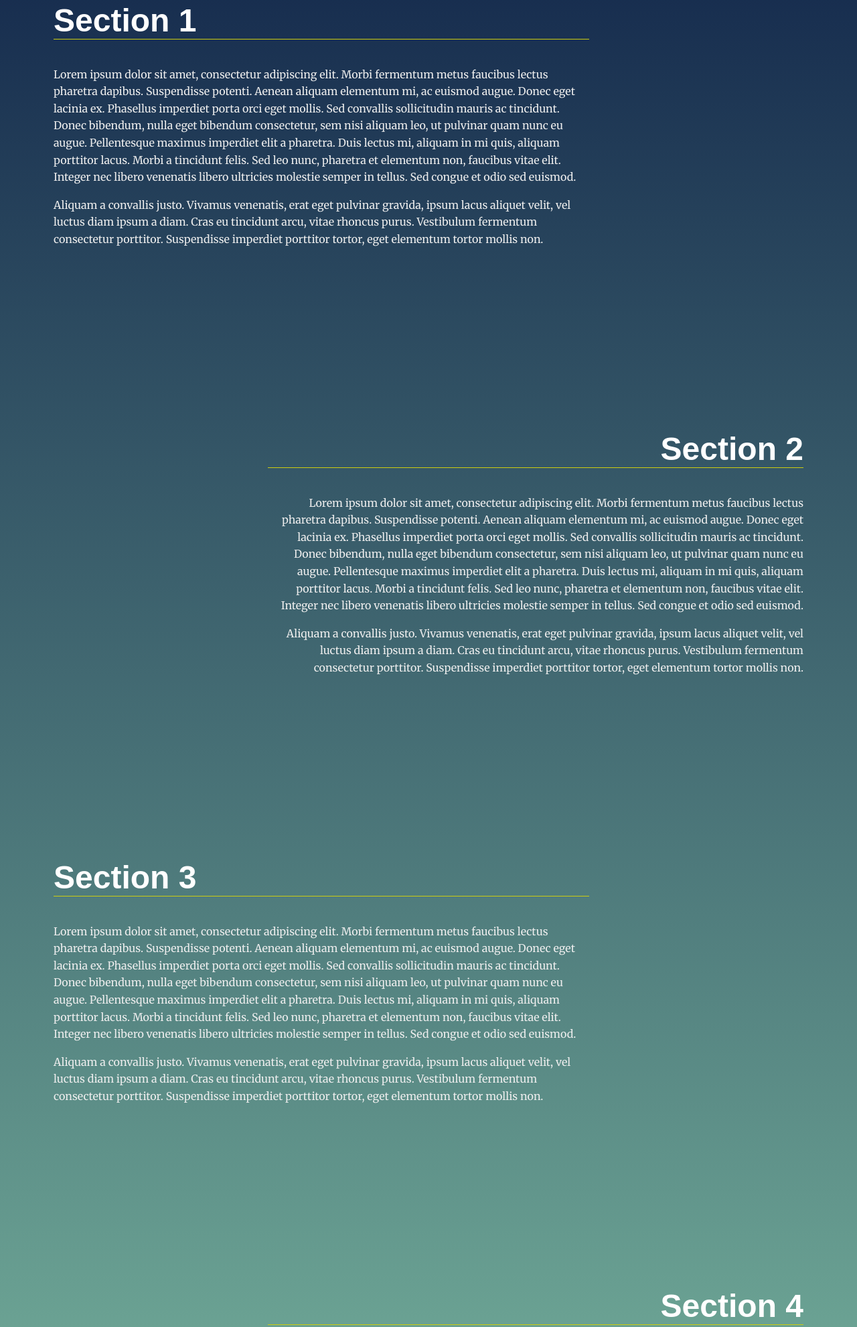
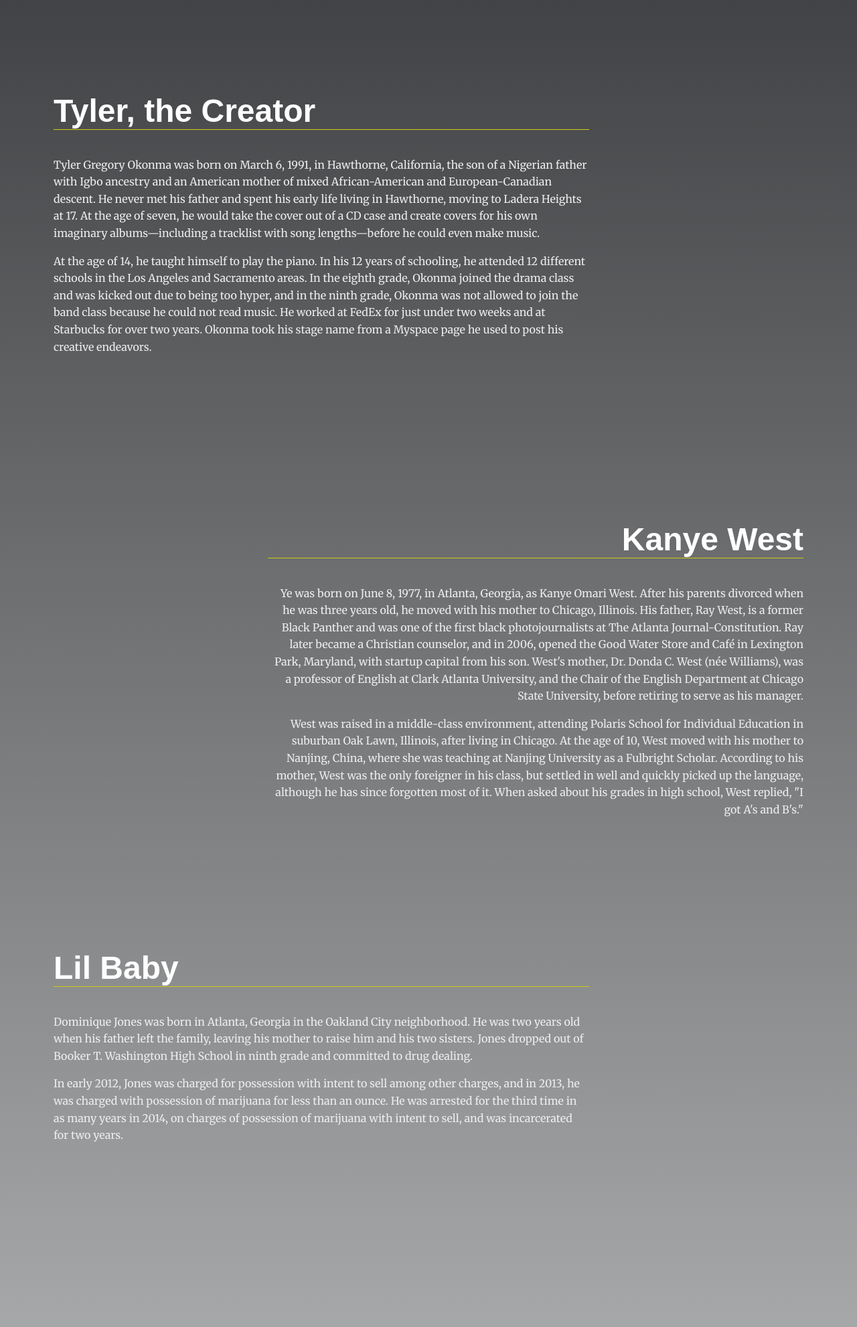
Before and after one commit to Kareemss/ud-landin-page, a plain HTML site: page index.html in a window 1280 px wide. Shown: the part 572-2554 px from the top of the page at 67% size. Drawn offline with nearby package versions, Linux system fonts and the light colour scheme.

Commit message:
modified page content

```diff
--- a/css/styles.css
+++ b/css/styles.css
@@ -10,9 +10,19 @@
 
 
 /* ---- Base Rules ---- */
+/*  */
+.hide {
+    display: none;
+}
+button {
+    position: fixed;
+    top: 90%;
+    left: 50;
+
+}
 body {
-    background: rgb(136,203,171);
-    background: linear-gradient(0deg, rgba(136,203,171,1) 0%, rgba(0,13,60,1) 100%);
+    background: rgb(111, 119, 115);
+    background: linear-gradient(0deg, rgb(211, 212, 212) 0%, rgb(37, 38, 41) 100%);
     margin: 0;
     font-family: 'Merriweather', serif;
     color: #fff;
@@ -88,6 +98,12 @@ section {
     transition: ease 0.3s all;
 }
 
+.liActive {
+    background: rgb(173, 173, 173);
+    color: #fff;
+    transition: ease 0.3s all;
+}
+
 /* Header Styles */
 .page__header {
     background: #fff;
@@ -114,6 +130,7 @@ section {
 .landing__container {
     padding: 1em;
     text-align: left;
+
 }
 
 @media only screen and (min-width: 35em){
@@ -128,6 +145,10 @@ section:nth-of-type(even) .landing__container {
     margin-left: auto;
     text-align: right;
 }
+
+
+
+
 
 /* Background Circles */
 /* Note that background circles are created with psuedo elements before and after */
--- a/index.html
+++ b/index.html
@@ -8,6 +8,7 @@
   <!-- Load Google Fonts -->
   <link href="https://fonts.googleapis.com/css?family=Fira+Sans:900|Merriweather&display=swap" rel="stylesheet">  <!-- Load Styles -->
   <link href="css/styles.css" rel="stylesheet">
+  <link rel="stylesheet" href="https://fonts.googleapis.com/css2?family=Material+Symbols+Outlined:opsz,wght,FILL,GRAD@20..48,100..700,0..1,-50..200" />
 </head>
 <body>
   <!-- HTML Follows BEM naming conventions
@@ -20,44 +21,52 @@
   </header>
   <main>
     <header class="main__hero">
-      <h1>Landing Page </h1>
+      <h1>Early Lives of My Favorite Rappers</h1>
     </header>
     <!-- Each Section has an ID (used for the anchor) and
     a data attribute that will populate the li node.
     Adding more sections will automatically populate nav.
     The first section is set to active class by default -->
-    <section id="section1" data-nav="Section 1" class="active">
+    <section id="section1" data-nav="Tyler, the Creator" class="active">
       <div class="landing__container">
-        <h2>Section 1</h2>
-        <p>Lorem ipsum dolor sit amet, consectetur adipiscing elit. Morbi fermentum metus faucibus lectus pharetra dapibus. Suspendisse potenti. Aenean aliquam elementum mi, ac euismod augue. Donec eget lacinia ex. Phasellus imperdiet porta orci eget mollis. Sed convallis sollicitudin mauris ac tincidunt. Donec bibendum, nulla eget bibendum consectetur, sem nisi aliquam leo, ut pulvinar quam nunc eu augue. Pellentesque maximus imperdiet elit a pharetra. Duis lectus mi, aliquam in mi quis, aliquam porttitor lacus. Morbi a tincidunt felis. Sed leo nunc, pharetra et elementum non, faucibus vitae elit. Integer nec libero venenatis libero ultricies molestie semper in tellus. Sed congue et odio sed euismod.</p>
+        <h2>Tyler, the Creator</h2>
+        <p>Tyler Gregory Okonma was born on March 6, 1991, in Hawthorne, California, the son of a Nigerian father with Igbo ancestry and an American mother of mixed African-American and European-Canadian descent. He never met his father and spent his early life living in Hawthorne, moving to Ladera Heights at 17. At the age of seven, he would take the cover out of a CD case and create covers for his own imaginary albums—including a tracklist with song lengths—before he could even make music.</p>
 
-        <p>Aliquam a convallis justo. Vivamus venenatis, erat eget pulvinar gravida, ipsum lacus aliquet velit, vel luctus diam ipsum a diam. Cras eu tincidunt arcu, vitae rhoncus purus. Vestibulum fermentum consectetur porttitor. Suspendisse imperdiet porttitor tortor, eget elementum tortor mollis non.</p>
+        <p>At the age of 14, he taught himself to play the piano. In his 12 years of schooling, he attended 12 different schools in the Los Angeles and Sacramento areas. In the eighth grade, Okonma joined the drama class and was kicked out due to being too hyper, and in the ninth grade, Okonma was not allowed to join the band class because he could not read music. He worked at FedEx for just under two weeks and at Starbucks for over two years. Okonma took his stage name from a Myspace page he used to post his creative endeavors.</p>
+
+      </div>
+
+    </section>
+    <section id="section2" data-nav="Kanye West">
+      <div class="landing__container">
+        <h2>Kanye West</h2>
+        <p>Ye was born on June 8, 1977, in Atlanta, Georgia, as Kanye Omari West. After his parents divorced when he was three years old, he moved with his mother to Chicago, Illinois. His father, Ray West, is a former Black Panther and was one of the first black photojournalists at The Atlanta Journal-Constitution. Ray later became a Christian counselor, and in 2006, opened the Good Water Store and Café in Lexington Park, Maryland, with startup capital from his son. West's mother, Dr. Donda C. West (née Williams), was a professor of English at Clark Atlanta University, and the Chair of the English Department at Chicago State University, before retiring to serve as his manager.</p>
+
+        <p>West was raised in a middle-class environment, attending Polaris School for Individual Education in suburban Oak Lawn, Illinois, after living in Chicago. At the age of 10, West moved with his mother to Nanjing, China, where she was teaching at Nanjing University as a Fulbright Scholar. According to his mother, West was the only foreigner in his class, but settled in well and quickly picked up the language, although he has since forgotten most of it. When asked about his grades in high school, West replied, "I got A's and B's."</p>
+      </div>
+
+    </section>
+    <section id="section3" data-nav="Lil Baby">
+      <div class="landing__container">
+        <h2>Lil Baby</h2>
+        <p>Dominique Jones was born in Atlanta, Georgia in the Oakland City neighborhood. He was two years old when his father left the family, leaving his mother to raise him and his two sisters. Jones dropped out of Booker T. Washington High School in ninth grade and committed to drug dealing.</p>
+
+        <p>In early 2012, Jones was charged for possession with intent to sell among other charges, and in 2013, he was charged with possession of marijuana for less than an ounce. He was arrested for the third time in as many years in 2014, on charges of possession of marijuana with intent to sell, and was incarcerated for two years.</p>
       </div>
     </section>
-    <section id="section2" data-nav="Section 2">
+    <section id="section4" data-nav="Drake">
       <div class="landing__container">
-        <h2>Section 2</h2>
-        <p>Lorem ipsum dolor sit amet, consectetur adipiscing elit. Morbi fermentum metus faucibus lectus pharetra dapibus. Suspendisse potenti. Aenean aliquam elementum mi, ac euismod augue. Donec eget lacinia ex. Phasellus imperdiet porta orci eget mollis. Sed convallis sollicitudin mauris ac tincidunt. Donec bibendum, nulla eget bibendum consectetur, sem nisi aliquam leo, ut pulvinar quam nunc eu augue. Pellentesque maximus imperdiet elit a pharetra. Duis lectus mi, aliquam in mi quis, aliquam porttitor lacus. Morbi a tincidunt felis. Sed leo nunc, pharetra et elementum non, faucibus vitae elit. Integer nec libero venenatis libero ultricies molestie semper in tellus. Sed congue et odio sed euismod.</p>
+        <h2>Drake</h2>
+        <p>Aubrey Drake Graham was born on October 24, 1986 in Toronto, Ontario. His father, Dennis Graham, is African-American and a practicing Catholic from Memphis, Tennessee, who worked as a drummer, performing alongside country musician Jerry Lee Lewis. His mother, Sandra "Sandi" Graham (née Sher), is a Canadian, from an Ashkenazi Jewish family, who worked as an English teacher and florist. Dennis Graham performed at Club Bluenote in Toronto, where he met Sandra Sher, who was in attendance.Drake is a dual citizen of the United States and Canada, having American citizenship due to his American father. In his youth, he attended a Jewish day school, and became a bar mitzvah.</p>
 
-        <p>Aliquam a convallis justo. Vivamus venenatis, erat eget pulvinar gravida, ipsum lacus aliquet velit, vel luctus diam ipsum a diam. Cras eu tincidunt arcu, vitae rhoncus purus. Vestibulum fermentum consectetur porttitor. Suspendisse imperdiet porttitor tortor, eget elementum tortor mollis non.</p>
+        <p>Drake's parents divorced when he was five years old. After the divorce, he and his mother remained in Toronto; his father returned to Memphis, where he was incarcerated for a number of years on drug-related charges. Graham's limited finances and legal issues caused him to remain in the United States until Drake's early adulthood. Prior to his arrest, however, Graham would travel to Toronto and bring Drake to Memphis every summer. His father later collaborated with Canadian music group Arkells on the music video for a song titled "Drake's Dad". Graham claimed in an interview that Drake's assertions of him being an absent father were embellishments used to sell records, which Drake vehemently denies.</p>
+
       </div>
+
     </section>
-    <section id="section3" data-nav="Section 3">
-      <div class="landing__container">
-        <h2>Section 3</h2>
-        <p>Lorem ipsum dolor sit amet, consectetur adipiscing elit. Morbi fermentum metus faucibus lectus pharetra dapibus. Suspendisse potenti. Aenean aliquam elementum mi, ac euismod augue. Donec eget lacinia ex. Phasellus imperdiet porta orci eget mollis. Sed convallis sollicitudin mauris ac tincidunt. Donec bibendum, nulla eget bibendum consectetur, sem nisi aliquam leo, ut pulvinar quam nunc eu augue. Pellentesque maximus imperdiet elit a pharetra. Duis lectus mi, aliquam in mi quis, aliquam porttitor lacus. Morbi a tincidunt felis. Sed leo nunc, pharetra et elementum non, faucibus vitae elit. Integer nec libero venenatis libero ultricies molestie semper in tellus. Sed congue et odio sed euismod.</p>
-
-        <p>Aliquam a convallis justo. Vivamus venenatis, erat eget pulvinar gravida, ipsum lacus aliquet velit, vel luctus diam ipsum a diam. Cras eu tincidunt arcu, vitae rhoncus purus. Vestibulum fermentum consectetur porttitor. Suspendisse imperdiet porttitor tortor, eget elementum tortor mollis non.</p>
-      </div>
-    </section>
-    <section id="section4" data-nav="Section 4">
-      <div class="landing__container">
-        <h2>Section 4</h2>
-        <p>Lorem ipsum dolor sit amet, consectetur adipiscing elit. Morbi fermentum metus faucibus lectus pharetra dapibus. Suspendisse potenti. Aenean aliquam elementum mi, ac euismod augue. Donec eget lacinia ex. Phasellus imperdiet porta orci eget mollis. Sed convallis sollicitudin mauris ac tincidunt. Donec bibendum, nulla eget bibendum consectetur, sem nisi aliquam leo, ut pulvinar quam nunc eu augue. Pellentesque maximus imperdiet elit a pharetra. Duis lectus mi, aliquam in mi quis, aliquam porttitor lacus. Morbi a tincidunt felis. Sed leo nunc, pharetra et elementum non, faucibus vitae elit. Integer nec libero venenatis libero ultricies molestie semper in tellus. Sed congue et odio sed euismod.</p>
-
-        <p>Aliquam a convallis justo. Vivamus venenatis, erat eget pulvinar gravida, ipsum lacus aliquet velit, vel luctus diam ipsum a diam. Cras eu tincidunt arcu, vitae rhoncus purus. Vestibulum fermentum consectetur porttitor. Suspendisse imperdiet porttitor tortor, eget elementum tortor mollis non.</p>
-      </div>
-    </section>
+    <button class="hide"><span class="material-symbols-outlined">
+      keyboard_double_arrow_up
+      </span></button>
   </main>
   <footer class="page__footer">
     <p>&copy Udacity</p>
--- a/js/app.js
+++ b/js/app.js
@@ -27,6 +27,9 @@ const sections = document.querySelectorAll('section');
     // "Section 3", "Section 4"];
 const navList = document.querySelector('#navbar__list');
 
+
+const button = document.querySelector('button');
+
 /**
  * End Global Variables
  * Start Helper Functions
@@ -43,8 +46,9 @@ const navList = document.querySelector('#navbar__list');
 
 // build the nav
 function navPopulate() {
-    for (section of sections){
+    for (let section of sections){
         const newListItem = document.createElement('li');
+        // newListItem.setAttribute('id', (section.id + 'n'));
         newListItem.innerHTML = `<a class="menu__link" href="#${section.id}">${section.dataset.nav}</a>`;
         navList.appendChild(newListItem);
     }
@@ -52,8 +56,9 @@ function navPopulate() {
 
 // Add class 'active' to section when near top of viewport
 function activateSection() {
+    const listItems = document.querySelectorAll('li');
     let currentActive = '';
-    for (section of sections) {
+    for (let section of sections) {
         // const secTop = section.offsetTop
         const secHeight = section.clientHeight
         const secRelativeViewport = section.getBoundingClientRect().top
@@ -61,11 +66,18 @@ function activateSection() {
             currentActive = section.id;
         }
     }
-    for (section of sections) {
+    for (let section of sections) {
+        let index = section.id.slice(7)-1
         if (section.id===currentActive) {
             section.classList.add('active')
+
+            listItems[index].classList.add('liActive')
+            // listItem.classList.add('liActive')
+
         } else {
             section.classList.remove('active')
+            listItems[index].classList.remove('liActive')
+
         }
     }
 }
@@ -76,7 +88,21 @@ function scrollToSection (event) {
     const section = document.querySelector(event.target.hash);
     section.scrollIntoView({behavior: 'smooth'});
 }
+const scrollHeight  = document.documentElement.scrollHeight
+function showButton () {
 
+
+
+    // let visible = false;
+    if ((window.scrollY>= (0.1*scrollHeight))) {
+        button.classList.remove('hide');
+
+    } else {
+        button.classList.add('hide');
+
+
+    }
+}
 /**
  * End Main Functions
  * Begin Events
@@ -91,3 +117,15 @@ navList.addEventListener('click', scrollToSection)
 
 // Set sections as active
 document.addEventListener('scroll', activateSection);
+
+// Show "scroll to the top" button
+document.addEventListener('scroll', showButton);
+
+// Button click event
+button.addEventListener('click', () =>{
+    window.scroll({
+        top: 0,
+        left: 0,
+        behavior: 'smooth'
+    });
+})
```
Also changed, not shown: .eslintrc.js (added).
